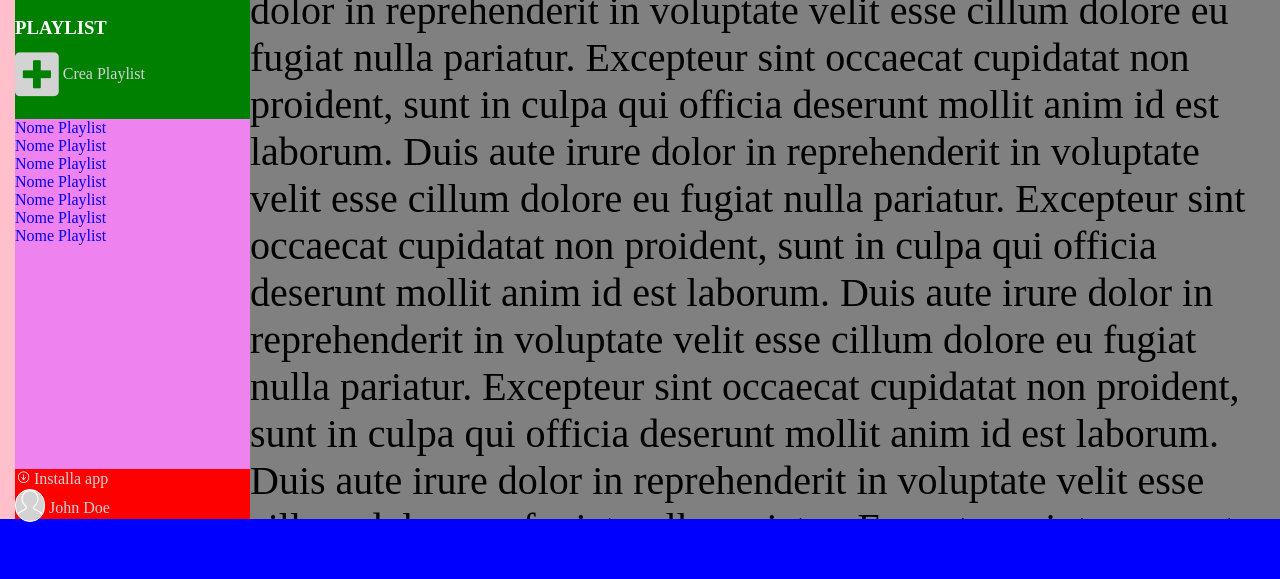
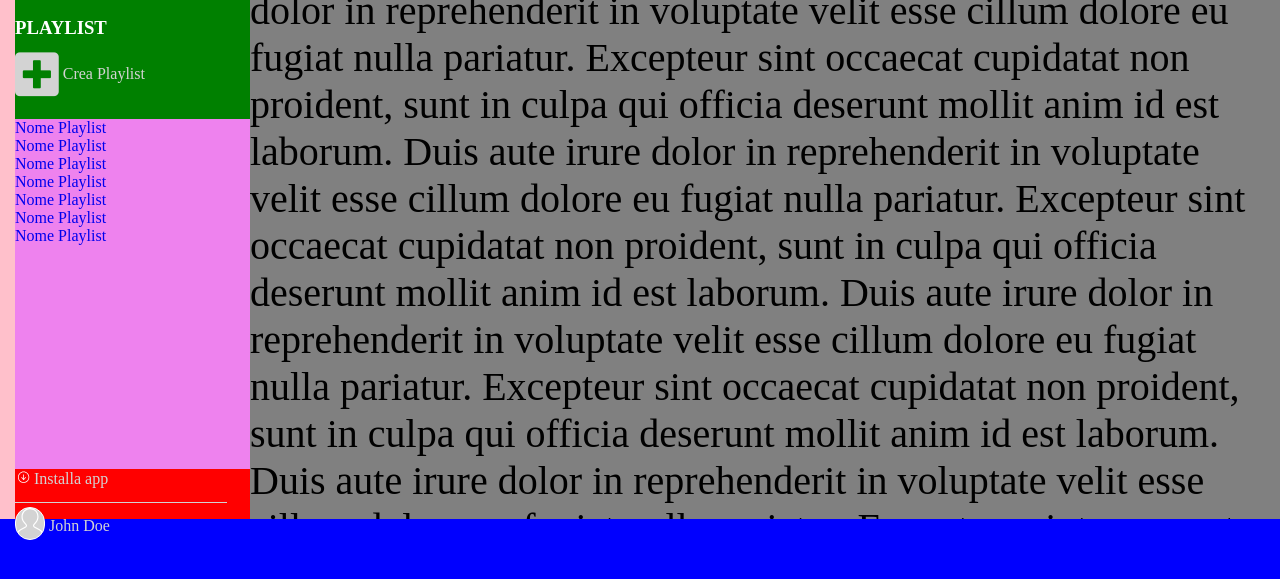
Before and after one commit to federico-chiello/html-css-spotifyweb, a plain HTML site: page index.html in a window 1280 px wide. Shown: the part 201-780 px from the top of the page. Drawn offline with Linux system fonts and the light colour scheme.

Commit message:
:after nel main -left-footer-top

```diff
--- a/css/style.css
+++ b/css/style.css
@@ -120,8 +120,8 @@ main {
 
 .main-left-footer-top::after {
   content: '';
-  display: inline;
-  height: 4px;
+  display: inline-block;
+  height: 1px;
   width: 90%;
   background-color: lightgrey;
 }
```
